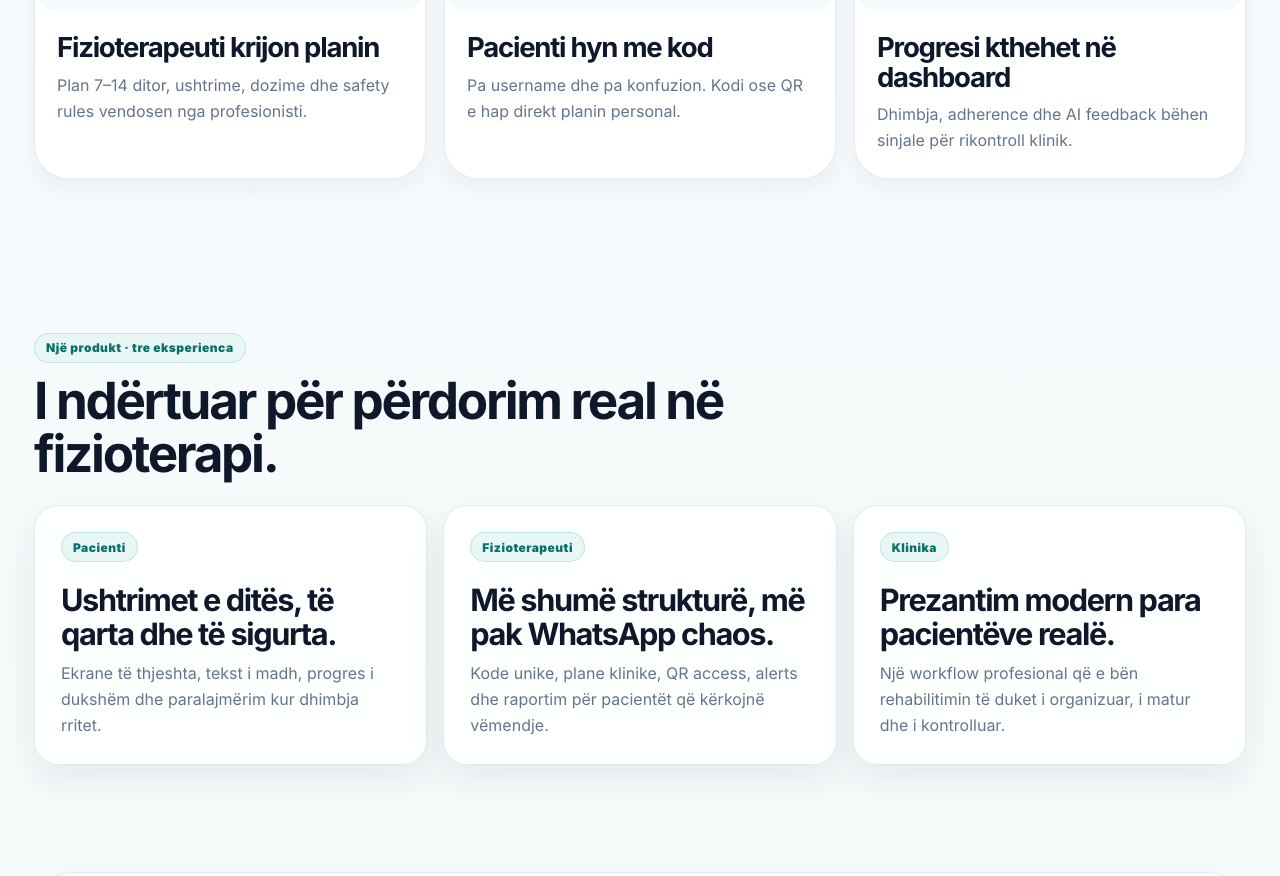
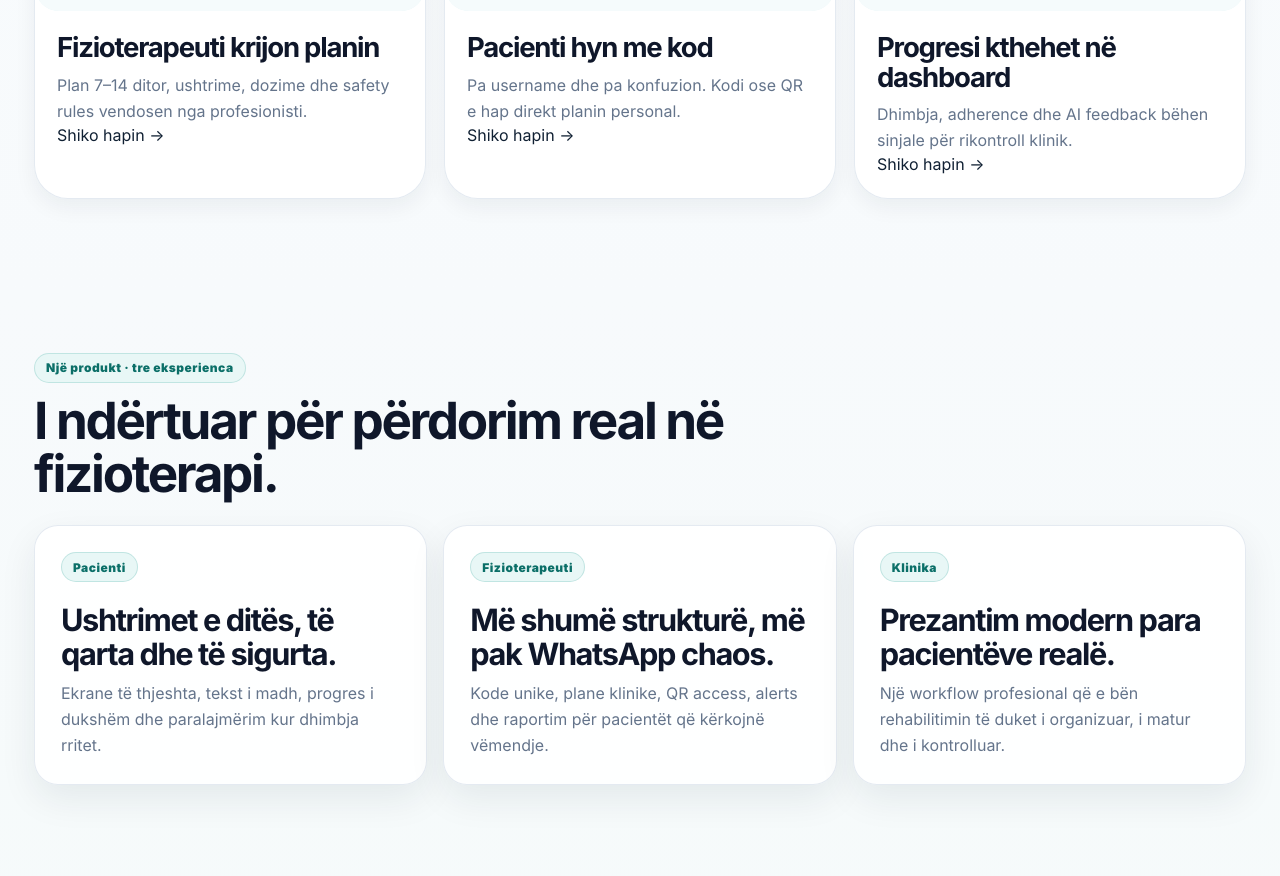
Before and after one commit to diellzarabushaj-source/FIZIOTERAPIA-IME, a Next.js app: page / in a window 1280 px wide. Shown: the part 1540-2416 px from the top of the page. Built offline with nearby package versions, Linux system fonts and the light colour scheme; no server answers.

Commit message:
Add interactive affordance to workflow cards

```diff
--- a/app/page.tsx
+++ b/app/page.tsx
@@ -153,7 +153,7 @@ export default function HomePage() {
         </div>
         <div className="premium-workflow-grid premium-workflow-visual-grid">
           {workflow.map((item) => (
-            <article className="fi-card workflow-visual-card" key={item.step}>
+            <article className="fi-card workflow-visual-card" key={item.step} tabIndex={0}>
               <div className="workflow-visual-media">
                 <img src={item.image} alt={item.alt} loading="lazy" />
                 <strong>{item.step}</strong>
@@ -161,6 +161,7 @@ export default function HomePage() {
               <div className="workflow-visual-copy">
                 <h3>{item.title}</h3>
                 <p>{item.text}</p>
+                <span className="workflow-visual-cta">Shiko hapin →</span>
               </div>
             </article>
           ))}
```
